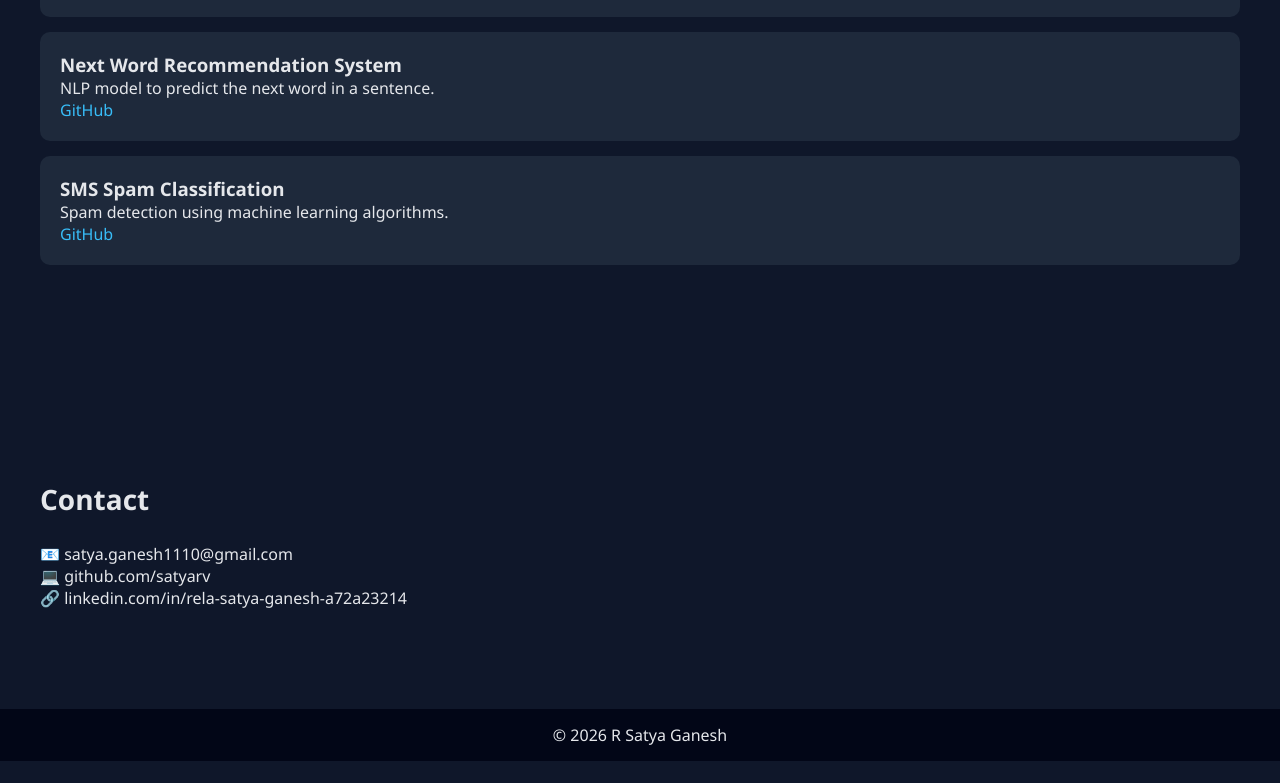
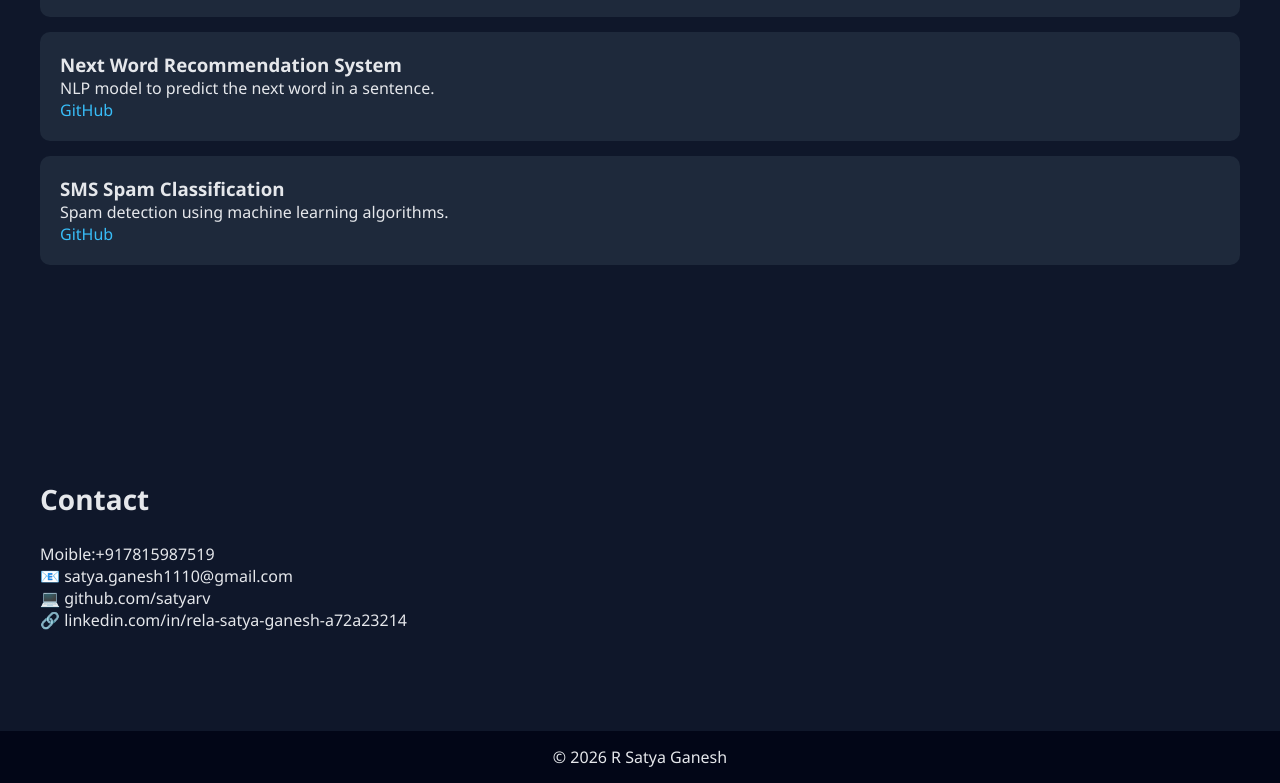
Before and after one commit to satyarv/Portfolio, a plain HTML site: page index.html in a window 1280 px wide. Shown: the part 2765-3548 px from the top of the page. Before the commit the page ends 3526 px from the top, so only its background shows below. Drawn offline with Linux system fonts and the light colour scheme.

Commit message:
Update index.html

```diff
--- a/index.html
+++ b/index.html
@@ -128,6 +128,7 @@
 <!-- CONTACT -->
 <section id="contact" class="reveal">
   <h2>Contact</h2>
+  <p>Moible:+917815987519</p>
   <p>📧 satya.ganesh1110@gmail.com</p>
   <p>💻 github.com/satyarv</p>
   <p>🔗 linkedin.com/in/rela-satya-ganesh-a72a23214</p>
```
